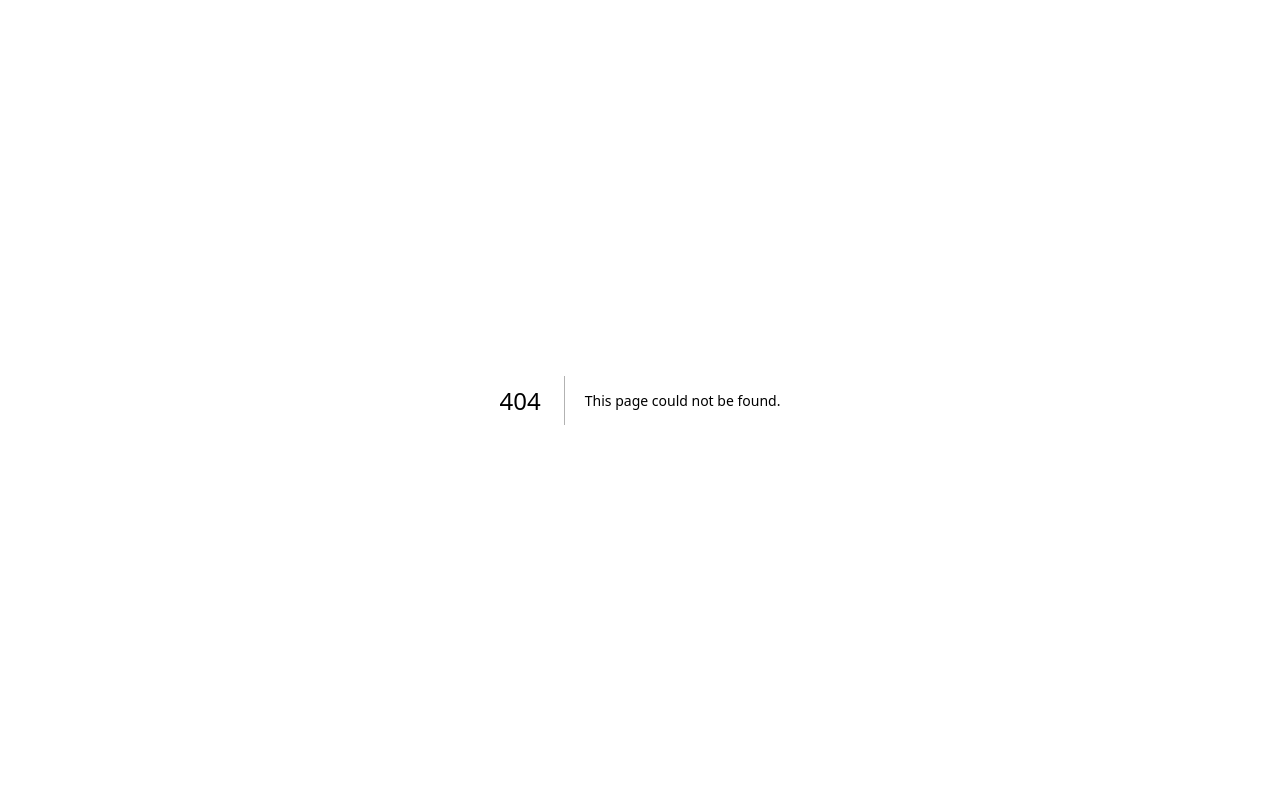
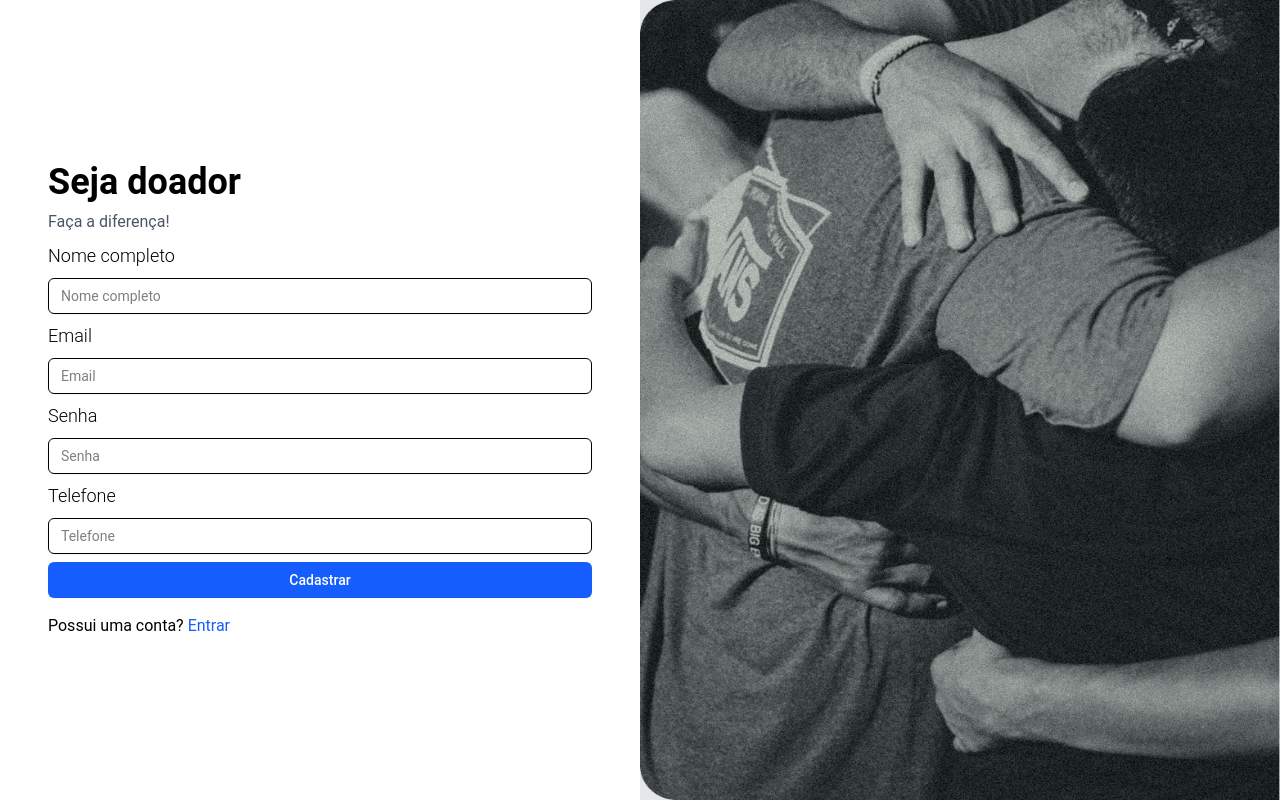
Before and after one commit to cfmiila/apoia, a Next.js app in the folder frontend/apoia-app/: page /cadastro-doador in a window 1280 px wide. Before the commit this address had no page. Built offline with nearby package versions, Linux system fonts and the light colour scheme.

Commit message:
feat: adicionado telas de cadastro de ong e doadores

```diff
--- /dev/null
+++ b/frontend/apoia-app/src/app/cadastro-doador/page.js
@@ -0,0 +1,31 @@
+import { Button } from "@/components/ui/button";
+import { Input } from "@/components/ui/input";
+import { Label } from "@/components/ui/label";
+import Image from "next/image";
+import Link from "next/link";
+
+export default function CadastroDoador() {
+  return (
+    <div className="flex h-screen">
+      <div className="w-1/2 flex flex-col justify-center p-12 bg-white">
+        <h1 className="text-4xl font-bold">Seja doador</h1>
+        <p className="mt-2 text-gray-600">Faça a diferença!</p>
+        <form className="flex flex-col space-y-2 mt-2">
+          <Label htmlFor="nome" className="text-lg font-light">Nome completo</Label>
+          <Input type="text" placeholder="Nome completo" className="rounded-md" />
+          <Label htmlFor="email" className="text-lg font-light">Email</Label>
+          <Input type="email" placeholder="Email" className="rounded-md" />
+            <Label htmlFor="senha" className="text-lg font-light">Senha</Label>
+          <Input type="password" placeholder="Senha" className="rounded-md" />
+            <Label htmlFor="telefone" className="text-lg font-light">Telefone</Label>
+          <Input type="text" placeholder="Telefone" className="rounded-md" />
+          <Button className="bg-blue-600 text-white p-3 rounded-md">Cadastrar</Button>
+        </form>
+        <p className="mt-4">Possui uma conta? <Link href="/login" className="text-blue-600">Entrar</Link></p>
+      </div>
+      <div className="w-1/2 bg-gray-200 flex items-center justify-center object-cover">
+        <Image src="/doador-image.png" alt="Doador" width={500} height={500} className="h-full w-full" />
+      </div>
+    </div>
+  );
+}
--- /dev/null
+++ b/frontend/apoia-app/src/app/cadastro-ong/page.js
@@ -0,0 +1,31 @@
+import { Button } from "@/components/ui/button";
+import { Input } from "@/components/ui/input";
+import { Label } from "@/components/ui/label";
+import Image from "next/image";
+import Link from "next/link";
+
+export default function CadastroONG() {
+    return (
+      <div className="flex h-screen">
+        <div className="w-1/2 flex flex-col justify-center p-12 bg-white">
+          <h1 className="text-4xl font-bold">Cadastre sua ONG</h1>
+          <p className="mt-2 text-gray-600">Receba apoio!</p>
+          <form className="flex flex-col space-y-2 mt-2">
+            <Label htmlFor="nome" className="text-lg font-light">Nome da ONG</Label>
+            <Input type="text" placeholder="Nome da ONG" className="rounded-md" />
+            <Label htmlFor="email" className="text-lg font-light">Email</Label>
+            <Input type="email" placeholder="Email" className="rounded-md" />
+            <Label htmlFor="telefone" className="text-lg font-light">Telefone</Label>
+            <Input type="text" placeholder="Telefone" className="rounded-md" />
+            <Label htmlFor="senha" className="text-lg font-light">Senha</Label>
+            <Input type="password" placeholder="Senha" className="rounded-md" />
+            <Button className="bg-blue-600 text-white p-3 rounded-md">Cadastrar</Button>
+          </form>
+          <p className="mt-4 text-center">Possui uma conta? <Link href="/login" className="text-blue-600 text-center">Entrar</Link></p>
+        </div>
+        <div className="w-1/2 bg-gray-200 flex items-center justify-center">
+          <Image src="/ong-image.png" alt="ONG"  width={500} height={500} className="h-full w-full"/>
+        </div>
+      </div>
+    );
+  }
--- a/frontend/apoia-app/src/app/components/Hero.js
+++ b/frontend/apoia-app/src/app/components/Hero.js
@@ -1,5 +1,6 @@
 import { useState } from "react";
 import Image from "next/image";
+import Link from "next/link";
 
 export default function Hero() {
   const [showRegistration, setShowRegistration] = useState(false);
@@ -24,7 +25,7 @@ export default function Hero() {
       {!showRegistration && (
         <nav className="relative w-full flex items-center justify-between px-8 py-3 z-10">
           <div>
-            <Image src="/Apoia.png" alt="Imagem logo" width={200} height={200} />
+            <Image src="/Apoia.png" alt="Imagem logo" width={175} height={175} />
           </div>
           <div className="flex items-center space-x-6 text-white text-lg">
             <a href="#" className="hover:text-blue-300 transition">Como funciona</a>
@@ -74,14 +75,18 @@ export default function Hero() {
         <div className="absolute inset-0 flex flex-col items-center justify-center bg-white p-12 rounded-lg shadow-xl text-center">
           <h2 className="text-5xl mb-12">Cadastre-se como Doador ou ONG!</h2>
           <div className="flex gap-36">
+            <Link href="/cadastro-doador">
             <button className="flex flex-col items-center p-6 w-50 h-50 text-black rounded-lg shadow-lg hover:bg-red-600 transition cursor-pointer hover:text-white">
               <Image src="/doador-icon.svg" alt="Doador" width={120} height={120} />
               <span className="mt-4 text-lg">Sou Doador</span>
             </button>
+            </Link>
+            <Link href="/cadastro-ong">
             <button className="flex flex-col items-center p-6 w-50 h-50 text-black rounded-lg shadow-lg hover:bg-blue-600 transition cursor-pointer hover:text-white">
               <Image src="/ong-icon.svg" alt="ONG" width={120} height={120} />
               <span className="mt-4 text-lg">Somos uma ONG</span>
             </button>
+            </Link>
           </div>
           <button
             onClick={() => setShowRegistration(false)}
```
Also changed, not shown: frontend/apoia-app/public/doador-image.png (added), frontend/apoia-app/public/ong-image.png (added).
